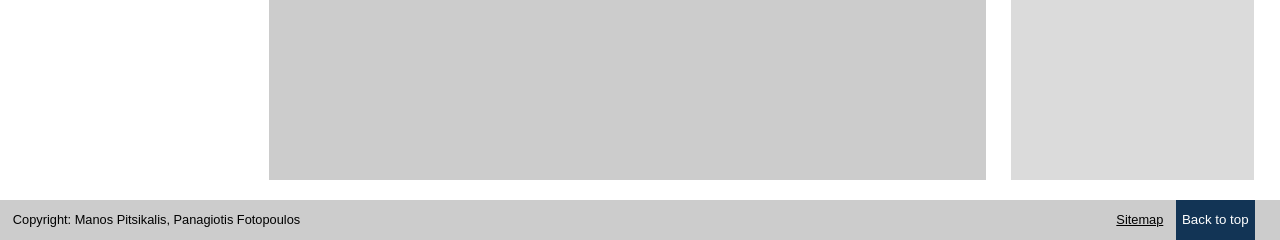
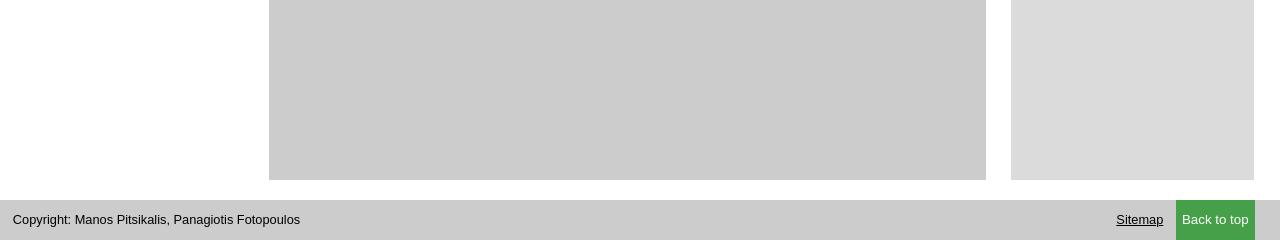
Before and after one commit to panosfoto/euromed2016-2017, a PHP site: page / in a window 1280 px wide, with the pointer over the restyled element. Shown: the part 803-1043 px from the top of the page. Run offline with PHP 8.4, Linux system fonts and the light colour scheme.

Commit message:
added hover for backtotop button

```diff
--- a/styles.css
+++ b/styles.css
@@ -140,6 +140,10 @@ input[type=submit]:hover {
     margin-top:0;
 }
 
+#footer button:hover {
+    background-color: #45a049;
+}
+
 ul {
     list-style-type: none;
     margin: 0;
```
